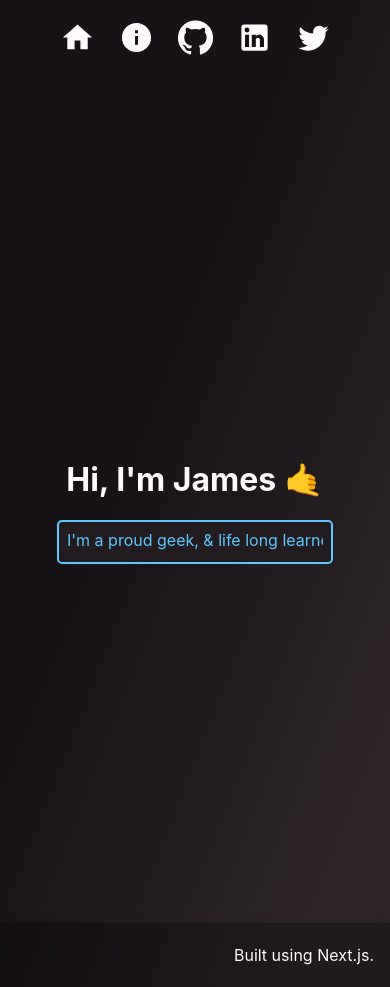
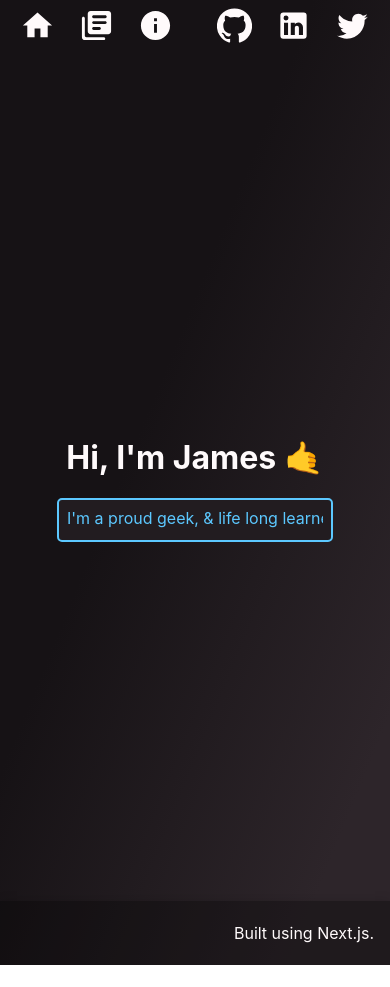
Before and after one commit to jimboslicethat/folio, a Next.js app: page / in a window 390 px wide. After the commit the page ends 965 px from the top, so only its background shows below. Built offline with nearby package versions, Linux system fonts and the light colour scheme.

Commit message:
chore(navbar.tsx): add blog back into navbar

```diff
--- a/components/navbar.tsx
+++ b/components/navbar.tsx
@@ -4,6 +4,7 @@ import { Tooltip } from '@material-ui/core'
 import GitHubIcon from '@material-ui/icons/GitHub'
 import HomeIcon from '@material-ui/icons/Home'
 import InfoIcon from '@material-ui/icons/Info'
+import LibraryBooksRoundedIcon from '@material-ui/icons/LibraryBooksRounded'
 import LinkedInIcon from '@material-ui/icons/LinkedIn'
 import TwitterIcon from '@material-ui/icons/Twitter'
 import Link from 'next/link'
@@ -22,6 +23,14 @@ export default function NavBar(): React.ReactElement {
       )
     },
     {
+      href: '/blog',
+      content: (
+        <Tooltip title="Go to Blog" placement="bottom" arrow>
+          <LibraryBooksRoundedIcon aria-label="Go to Blog" fontSize="large" />
+        </Tooltip>
+      )
+    },
+    {
       href: 'about-me',
       content: (
         <Tooltip title="Go to About Me" placement="bottom" arrow>
@@ -29,8 +38,6 @@ export default function NavBar(): React.ReactElement {
         </Tooltip>
       )
     }
-    // TODO: Temporarily commented out till UX is better.
-    // { href: '/blog', content: 'Blog' }
   ]
   const externalLinks = [
     {
@@ -61,6 +68,7 @@ export default function NavBar(): React.ReactElement {
 
   return (
     <nav className={styles.container}>
+      <div>
         {internalLinks.map(link => (
           <Link key={link.href} href={link.href} passHref>
             <a className={styles.link} rel="no-referrer">
@@ -68,6 +76,8 @@ export default function NavBar(): React.ReactElement {
             </a>
           </Link>
         ))}
+      </div>
+      <div>
         {externalLinks.map(link => (
           <a
             className={styles.link}
@@ -79,6 +89,7 @@ export default function NavBar(): React.ReactElement {
             {link.content}
           </a>
         ))}
+      </div>
     </nav>
   )
 }
--- a/styles/components/navbar.module.css
+++ b/styles/components/navbar.module.css
@@ -2,7 +2,7 @@
   padding: 1rem;
   display: flex;
   flex-direction: row;
-  justify-content: center;
+  justify-content: space-between;
   align-items: center;
   margin: 0 2rem 0 2rem;
   padding: 0.5rem;
@@ -23,6 +23,7 @@
 
 @media (max-width: 600px) {
   .container {
-    font-size: 16px;
+    padding: 0.01rem;
+    margin: 0.5rem;
   }
 }
```
Lines whose indentation alone changed are shown as unchanged.
